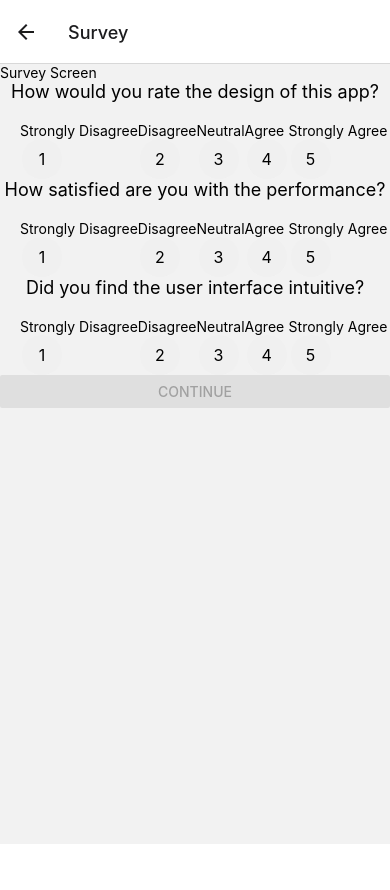
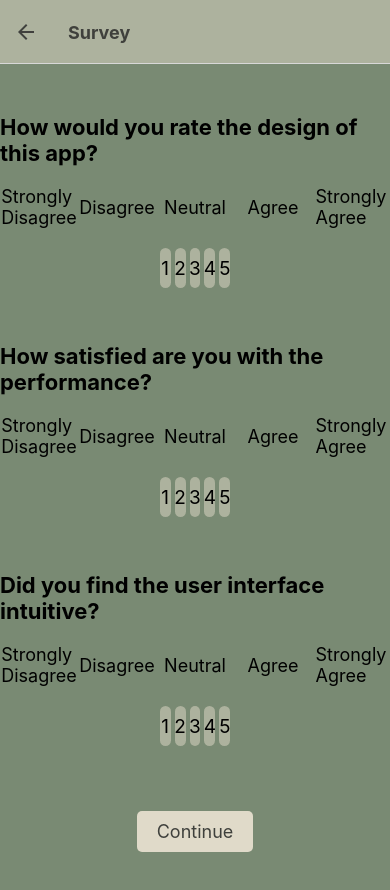
Before and after one commit to BigRedDoge/GreenSwitch, a React Native app: screen /Survey in a window 390 px wide. Shown: the top 890 px of the page. Before the commit the page ends 844 px from the top, so only its background shows below. Built offline with nearby package versions, Linux system fonts and the light colour scheme.

Commit message:
UI Overhaul

```diff
--- a/App.js
+++ b/App.js
@@ -1,48 +1,39 @@
 import React from 'react';
 import { NavigationContainer } from '@react-navigation/native';
 import { createStackNavigator } from '@react-navigation/stack';
+import { StatusBar } from 'react-native';
 import LoginScreen from './pages/Login';
 import SurveyScreen from './pages/Survey';
 import ResultScreen from './pages/Result';
+import AdminScreen from './pages/Admin';
+import LeaderboardScreen from './pages/Leaderboard';
+
+const Stack = createStackNavigator();
 
 export default function App() {
-
-  // useEffect(() => {
-  //   // Replace the URL with your API endpoint
-  //   fetch('https://my-api.com/strings')
-  //     .then(response => response.json())
-  //     .then(strings => {
-  //       setData(strings);
-  //       setLoading(false);
-  //     })
-  //     .catch(error => {
-  //       console.error("Error fetching data:", error);
-  //       setLoading(false);
-  //     });
-  // }, []);
-
-  // Define the onPressLearnMore function
-  // const onPressLearnMore = () => {
-  //   Alert.alert('Button Pressed!', 'You pressed the Learn More button.');
-  // };
-
-  // const onPressLogin = () => {
-  //   if(username=="michael1" && password=="123") {
-  //     Alert.alert("Logging in...");
-  //   }
-  // };
-
-  // const [username, onChangeUsername] = React.useState('');
-  // const [password, onChangePassword] = React.useState('');
-
-  const Stack = createStackNavigator();
-
   return (
     <NavigationContainer>
-      <Stack.Navigator initialRouteName="Login">
-        <Stack.Screen name="Login" component={LoginScreen}/>
-        <Stack.Screen name="Survey" component={SurveyScreen}/>
-        <Stack.Screen name="Result" component={ResultScreen}/>
+      <StatusBar
+        backgroundColor="#adb29e"
+        barStyle="dark-content"
+      />
+      <Stack.Navigator
+        initialRouteName="Login"
+        screenOptions={{
+          headerStyle: {
+            backgroundColor: '#adb29e',
+          },
+          headerTintColor: '#3f403c',
+          headerTitleStyle: {
+            fontWeight: 'bold',
+          },
+        }}
+      >
+        <Stack.Screen name="Login" component={LoginScreen} />
+        <Stack.Screen name="Survey" component={SurveyScreen} />
+        <Stack.Screen name="Result" component={ResultScreen} />
+        <Stack.Screen name="Admin" component={AdminScreen} />
+        <Stack.Screen name="Leaderboard" component={LeaderboardScreen} />
       </Stack.Navigator>
     </NavigationContainer>
   );
--- a/package.json
+++ b/package.json
@@ -14,9 +14,10 @@
     "expo": "~49.0.11",
     "expo-status-bar": "~1.6.0",
     "react": "18.2.0",
+    "react-likert": "^0.8.0",
     "react-likert-scale": "^4.1.2",
-    "react-likert": "^0.8.0",
     "react-native": "0.72.4",
+    "react-native-chart-kit": "^6.12.0",
     "sqlite3": "^5.1.6"
   },
   "devDependencies": {
--- /dev/null
+++ b/pages/Leaderboard.js
@@ -0,0 +1,73 @@
+import React from 'react';
+import { View, Text, StyleSheet, FlatList } from 'react-native';
+
+const Leaderboard = () => {
+  // Dummy data of users ranked
+  const leaderboardData = [
+    { name: 'User 1', score: 1200 },
+    { name: 'User 2', score: 1050 },
+    { name: 'User 3', score: 950 },
+    { name: 'User 4', score: 880 },
+    { name: 'User 5', score: 750 },
+    { name: 'User 6', score: 600 },
+  ];
+
+  // Render each leaderboard item
+  const renderItem = ({ item, index }) => (
+    <View style={styles.leaderboardItem}>
+      <Text style={styles.rank}>{index + 1}</Text>
+      <Text style={styles.username}>{item.name}</Text>
+      <Text style={styles.score}>{item.score} points</Text>
+    </View>
+  );
+
+  return (
+    <View style={styles.container}>
+      <Text style={styles.heading}>Top Scores</Text>
+      <FlatList
+        data={leaderboardData}
+        keyExtractor={(item, index) => index.toString()}
+        renderItem={renderItem}
+      />
+    </View>
+  );
+};
+
+const styles = StyleSheet.create({
+  container: {
+    flex: 1,
+    backgroundColor: '#798a73', // Primary color
+    alignItems: 'center',
+    justifyContent: 'center',
+    paddingTop: 40,
+  },
+  heading: {
+    fontSize: 20,
+    fontWeight: 'bold',
+    color: '#3f403c', // Text color
+    marginBottom: 20,
+  },
+  leaderboardItem: {
+    flexDirection: 'row',
+    justifyContent: 'space-between',
+    paddingHorizontal: 30,
+    paddingVertical: 10,
+    backgroundColor: '#ffffff',
+    width: '89%', // Adjusted width to 100%
+    marginVertical: 5,
+    borderRadius: 5,
+  },
+  rank: {
+    fontSize: 16,
+    fontWeight: 'bold',
+  },
+  username: {
+    fontSize: 16,
+  },
+  score: {
+    fontSize: 16,
+    fontWeight: 'bold',
+  },
+});
+
+export default Leaderboard;
--- a/pages/LikertScaleQuestion.js
+++ b/pages/LikertScaleQuestion.js
@@ -1,5 +1,5 @@
-import React, { useState, useEffect } from 'react';
-import { View, Text, TouchableOpacity, StyleSheet } from 'react-native';
+import React, { useState } from 'react';
+import { StyleSheet, View, Text, TouchableOpacity } from 'react-native';
 
 export default function LikertScaleQuestion({ question, optionSubtitles, onAnswerChange }) {
   const [rating, setRating] = useState(null);
@@ -9,30 +9,46 @@ export default function LikertScaleQuestion({ question, optionSubtitles, onAnswe
     onAnswerChange(value);
   };
 
-
   return (
     <View style={styles.container}>
       <Text style={styles.question}>{question}</Text>
 
+      {/* Subtitles */}
+      <View style={styles.subtitlesContainer}>
+        {Array.isArray(optionSubtitles) &&
+          optionSubtitles.length > 0 &&
+          optionSubtitles.map((subtitle, index) => (
+            <View
+              key={index}
+              style={[
+                styles.subtitle,
+                {
+                  width: `${100 / optionSubtitles.length}%`, // Equal width for each subtitle
+                },
+              ]}
+            >
+              <Text style={styles.subtitleText}>{subtitle}</Text>
+            </View>
+          ))}
+      </View>
+
       {/* Likert Scale */}
       <View style={styles.scaleContainer}>
-        {optionSubtitles.map((subtitle, index) => {
-        const value = index + 1;
-        return (
-          <View style={styles.subtitleContainer} key={value}>
-            <Text style={styles.subtitleText}>{subtitle}</Text>
+        {[1, 2, 3, 4, 5].map((value) => (
           <TouchableOpacity
+            key={value}
             style={[
               styles.scaleItem,
               rating === value && styles.selectedScaleItem,
+              {
+                flex: 1, // Equal flex for each scale item to evenly space them
+              },
             ]}
             onPress={() => handleRatingPress(value)}
           >
             <Text style={styles.scaleText}>{value}</Text>
           </TouchableOpacity>
-          </View>
-        );
-        })}
+        ))}
       </View>
     </View>
   );
@@ -43,28 +59,46 @@ const styles = StyleSheet.create({
     alignItems: 'center',
   },
   question: {
-    fontSize: 18,
+    fontSize: 22,
     marginBottom: 10,
+    fontWeight: 'bold',
   },
   scaleContainer: {
     flexDirection: 'row',
     justifyContent: 'space-between',
-    paddingHorizontal: 20,
-    marginTop: 10,
+    // paddingHorizontal: 50,
+    mapHorizontal: 10,
+    marginTop: 5,
   },
   scaleItem: {
-    width: 40,
     height: 40,
     borderRadius: 20,
-    backgroundColor: '#f0f0f0',
+    backgroundColor: '#adb29e',
     alignItems: 'center',
     justifyContent: 'center',
     marginHorizontal: 2,
+    marginBottom: 55,
   },
   selectedScaleItem: {
     backgroundColor: '#3cb371',
   },
   scaleText: {
-    fontSize: 16,
+    fontSize: 19,
+  },
+  subtitlesContainer: {
+    flexDirection: 'row',
+    flexWrap: 'wrap', // Enable text wrapping
+    justifyContent: 'center',
+    marginBottom: 5,
+  },
+  subtitle: {
+    alignItems: 'center',
+    justifyContent: 'center',
+    paddingVertical: 10,
+    backgroundColor: '#798a73',
+    padding: 5,
+  },
+  subtitleText: {
+    fontSize: 18,
   },
 });
--- a/pages/Login.js
+++ b/pages/Login.js
@@ -1,54 +1,65 @@
 import React, { useState } from 'react';
-import { StyleSheet, View, Text, TextInput, Button } from 'react-native';
+import { StyleSheet, View, Text, TextInput, TouchableOpacity } from 'react-native';
 
 const LoginScreen = ({ navigation }) => {
-
-    // useEffect(() => {
-    //   fetch("http://127.0.0.1:5000/login", {
-    //     method: "POST",
-    //     headers: {
-    //       "Content-Type": "application/json",
-    //     },
-    //     body: JSON.stringify({
-    //       username: "test1",
-    //       password: "test1",
-    //     })
-    //   });
-    // }, []);
   const [username, setUsername] = useState('');
   const [password, setPassword] = useState('');
 
   const handleLogin = () => {
     // Logic for handling login, e.g., authentication
-        fetch("http://127.0.0.1:5000/login", {
-          method: "POST",
+    fetch('http://127.0.0.1:5000/login', {
+      method: 'POST',
       headers: {
-            "Content-Type": "application/json",
+        'Content-Type': 'application/json',
       },
       body: JSON.stringify({
         username: username,
         password: password,
-          })
+      }),
     });
     // Navigate to another screen after successful login
     navigation.navigate('Survey'); // Navigate to 'Survey'
   };
 
+  const handleAdminButton = () => {
+
+    navigation.navigate('Admin');
+  };
+  const handleLeaderboardButton = () => {
+    // Navigate to the Admin screen
+    navigation.navigate('Leaderboard');
+  };
+
+
   return (
-        <View>
-            <Text>Login Screen</Text>
+    <View style={styles.container}>
+      <Text style={styles.heading}>Green Survey</Text>
       <TextInput
+        style={styles.input}
         placeholder="Username"
+        placeholderTextColor="#3f403c"
         value={username}
         onChangeText={(text) => setUsername(text)}
       />
       <TextInput
+        style={styles.input}
         placeholder="Password"
+        placeholderTextColor="#3f403c"
         secureTextEntry={true}
         value={password}
         onChangeText={(text) => setPassword(text)}
       />
-            <Button title="Login" onPress={handleLogin}/>
+      <TouchableOpacity style={styles.loginButton} onPress={handleLogin}>
+        <Text style={styles.buttonText}>Login</Text>
+      </TouchableOpacity>
+
+      <TouchableOpacity style={styles.adminButton} onPress={handleAdminButton}>
+        <Text style={styles.buttonText}>Admin</Text>
+      </TouchableOpacity>
+
+      <TouchableOpacity style={styles.adminButton} onPress={handleLeaderboardButton}>
+        <Text style={styles.buttonText}>Leaderboard</Text>
+      </TouchableOpacity>
     </View>
   );
 };
@@ -58,18 +69,41 @@ export default LoginScreen;
 const styles = StyleSheet.create({
   container: {
     flex: 1,
-      backgroundColor: '#fff',
+    backgroundColor: '#798a73', // Primary color
     alignItems: 'center',
     justifyContent: 'center',
   },
-    footerContainer: {
-      flex: 1 / 3,
-      alignItems: 'center',
+  heading: {
+    fontSize: 25,
+    fontWeight: 'bold',
+    color: '#3f403c', // Text color
+    marginBottom: 20,
   },
   input: {
     height: 40,
-      margin: 12,
-      borderWidth: 1,
-      padding: 10,
+    width: '80%',
+    marginVertical: 10,
+    paddingHorizontal: 10,
+    backgroundColor: '#e0dac9', // Corrected value with #
+    color: '#3f403c', // Text color
+    borderRadius: 5,
+  },
+  loginButton: {
+    backgroundColor: '#798a73', // Primary color
+    paddingVertical: 10,
+    paddingHorizontal: 20,
+    borderRadius: 5,
+  },
+  adminButton: {
+    backgroundColor: '#798a73', // Primary color
+    paddingVertical: 5, // Adjusted padding
+    paddingHorizontal: 10, // Adjusted padding
+    borderRadius: 5,
+    marginTop: 10, // Adjusted margin top
+  },
+  buttonText: {
+    color: '#3f403c', // Text color
+    fontWeight: 'bold',
+    fontSize: 20,
   },
 });
--- a/pages/Result.js
+++ b/pages/Result.js
@@ -1,13 +1,63 @@
 import React from 'react';
-import { View, Text } from 'react-native';
+import { View, Text, StyleSheet } from 'react-native';
+import { BarChart } from 'react-native-chart-kit';
 
 const ResultScreen = () => {
-    return (
-        <View>
-        <Text>Result Screen</Text>
-        {/* Add your main content here */}
-        </View>
-    );
+  // Sample data for the bar graph (replace with your actual data)
+  const data = {
+    labels: ['Question 1', 'Question 2', 'Question 3'],
+    datasets: [
+      {
+        data: [4, 3, 5], // Sample values for the questions
+      },
+    ],
+  };
+
+  return (
+    <View style={styles.container}>
+      <Text style={styles.heading}>Result Screen</Text>
+
+      {/* Bar Chart */}
+      <BarChart
+        data={data}
+        width={300}
+        height={200}
+        yAxisLabel=""
+        yAxisSuffix="p" // Remove the suffix
+        chartConfig={{
+          backgroundGradientFrom: '#ffffff', // Change background color gradient start
+          backgroundGradientTo: '#ffffff',   // Change background color gradient end
+          color: (opacity = 1) => `rgba(63, 64, 60, ${opacity})`, // Change bar color
+          labelColor: (opacity = 1) => `rgba(63, 64, 60, ${opacity})`, // Change label color
+          style: {
+            marginVertical: 20, // Increase margin to create space for yAxis label
+          },
+        }}
+        style={styles.chart}
+      />
+
+      {/* Add your main content here */}
+    </View>
+  );
 };
 
+const styles = StyleSheet.create({
+  container: {
+    flex: 1,
+    backgroundColor: '#798a73', // Primary color
+    alignItems: 'center',
+    justifyContent: 'center',
+  },
+  heading: {
+    fontSize: 20,
+    fontWeight: 'bold',
+    color: '#3f403c', // Text color
+    marginBottom: 20,
+  },
+  chart: {
+    marginVertical: 20,
+  },
+  // Add additional styles for your main content here
+});
+
 export default ResultScreen;
--- a/pages/Survey.js
+++ b/pages/Survey.js
@@ -1,11 +1,8 @@
 import React, { useState } from 'react';
-import { StyleSheet, View, Text, Button, TouchableOpacity } from 'react-native';
+import { StyleSheet, View, Text, TouchableOpacity, ScrollView } from 'react-native';
 import LikertScaleQuestion from './LikertScaleQuestion';
 
 const SurveyScreen = ({ navigation }) => {
-
-
-
   const likerts = [
     {
       question: "How would you rate the design of this app?",
@@ -21,10 +18,7 @@ const SurveyScreen = ({ navigation }) => {
     }
   ];
 
-    // const [questions, setQuestions] = useState([]);
-    // Create an array of null values for the initial ratings
   const [ratings, setRatings] = useState(new Array(likerts.length).fill(null));
-    // If every rating satisfies condiition, true
   let allQuestionsAnswered = ratings.every(rating => rating !== null);
 
   const handleRatingUpdate = (index, value) => {
@@ -34,21 +28,16 @@ const SurveyScreen = ({ navigation }) => {
   };
 
   const handleFinish = () => {
-        // Check if all questions have been answered (no null values in ratings array)
     if (allQuestionsAnswered) {
       // Write results to the database
-
-            // Navigate to 'Result' screen
       navigation.navigate('Result');
     } else {
-            // Display an error message or take appropriate action
       console.error("Please answer all questions before continuing.");
     }
   };
 
   return (
-        <View>
-            <Text>Survey Screen</Text>
+    <ScrollView contentContainerStyle={styles.container}>
       {likerts.map((likert, index) => (
         <LikertScaleQuestion
           key={index}
@@ -57,11 +46,48 @@ const SurveyScreen = ({ navigation }) => {
           onAnswerChange={(value) => handleRatingUpdate(index, value)}
         />
       ))}
-            <Button
-            title='Continue'
+      <TouchableOpacity
+        style={[styles.finishButton, !allQuestionsAnswered && styles.disabledButton]}
         onPress={handleFinish}
-            disabled={!allQuestionsAnswered}/>
-        </View>
+        disabled={!allQuestionsAnswered}>
+        <Text style={styles.buttonText}>Continue</Text>
+      </TouchableOpacity>
+    </ScrollView>
   );
 };
+
+const styles = StyleSheet.create({
+    container: {
+      flexGrow: 1,
+      backgroundColor: '#798a73', // Primary color
+      alignItems: 'center',
+      paddingVertical: 50,
+    },
+    heading: {
+      fontSize: 20,
+      fontWeight: 'bold',
+      color: '#3f403c', // Text color
+      marginBottom: 20,
+    },
+    finishButton: {
+      backgroundColor: '#adb29e', // Primary color
+      marginVertical: 10,
+      paddingVertical: 10,
+      paddingHorizontal: 20,
+      borderRadius: 5,
+    },
+    disabledButton: {
+      backgroundColor: '#e0dac9', // Disabled color
+    },
+    buttonText: {
+      color: '#3f403c', // Text color
+      fontSize: 18,
+    },
+    question: {
+      flex: 1,
+      flexWrap: 'wrap',
+    },
+  });
+
+
 export default SurveyScreen;
--- a/pages/admin.js
+++ b/pages/admin.js
@@ -0,0 +1,95 @@
+import React, { useState } from 'react';
+import { View, Text, StyleSheet, Button, FlatList } from 'react-native';
+
+const AdminScreen = ({ navigation }) => {
+  const handleLogout = () => {
+    navigation.navigate('Login');
+  };
+
+  // Dummy list of questions (you can replace this with actual data)
+  const [questions, setQuestions] = useState([
+    { id: '1', text: 'How would you rate the design of this app?' },
+    { id: '2', text: 'How satisfied are you with the performance?' },
+    { id: '3', text: 'Did you find the user interface intuitive?' },
+  ]);
+
+  // Function to delete a question
+  const deleteQuestion = (id) => {
+    setQuestions((prevQuestions) => prevQuestions.filter((q) => q.id !== id));
+  };
+
+  return (
+    <View style={styles.container}>
+      <Text style={styles.heading}>Admin Screen</Text>
+
+      {/* Add admin-specific content and functionality here */}
+      <View style={styles.adminContent}>
+        <Text style={styles.adminText}>Welcome, Admin User!</Text>
+
+        {/* Button to add a new question */}
+        <Button
+          title="Add New Question"
+          onPress={() => {
+            // Navigate to a screen to create a new question
+            // You can implement this screen as needed
+            navigation.navigate('CreateQuestion');
+          }}
+        />
+
+        {/* List of questions with options to delete */}
+        <FlatList
+          data={questions}
+          keyExtractor={(item) => item.id}
+          renderItem={({ item }) => (
+            <View style={styles.questionItem}>
+              <Text style={styles.questionText}>{item.text}</Text>
+              <Button
+                title="Delete"
+                onPress={() => deleteQuestion(item.id)}
+              />
+              {/* Add options for editing questions here */}
+            </View>
+          )}
+        />
+      </View>
+
+      {/* Logout button */}
+      <Button title="Logout" onPress={handleLogout} />
+    </View>
+  );
+};
+
+const styles = StyleSheet.create({
+  container: {
+    flex: 1,
+    backgroundColor: '#798a73', // Primary color
+    alignItems: 'center',
+    justifyContent: 'center',
+  },
+  heading: {
+    fontSize: 20,
+    fontWeight: 'bold',
+    color: '#3f403c', // Text color
+    marginBottom: 20,
+  },
+  adminContent: {
+    marginTop: 20,
+    alignItems: 'center',
+  },
+  adminText: {
+    fontSize: 16,
+    color: '#3f403c', // Text color
+  },
+  questionItem: {
+    flexDirection: 'row',
+    alignItems: 'center',
+    marginVertical: 10,
+  },
+  questionText: {
+    flex: 1,
+    fontSize: 16,
+    color: '#3f403c',
+  },
+});
+
+export default AdminScreen;
```
Also changed, not shown: 1 other file (tests, documents, lock files or other folders). Lines whose indentation alone changed are shown as unchanged.
